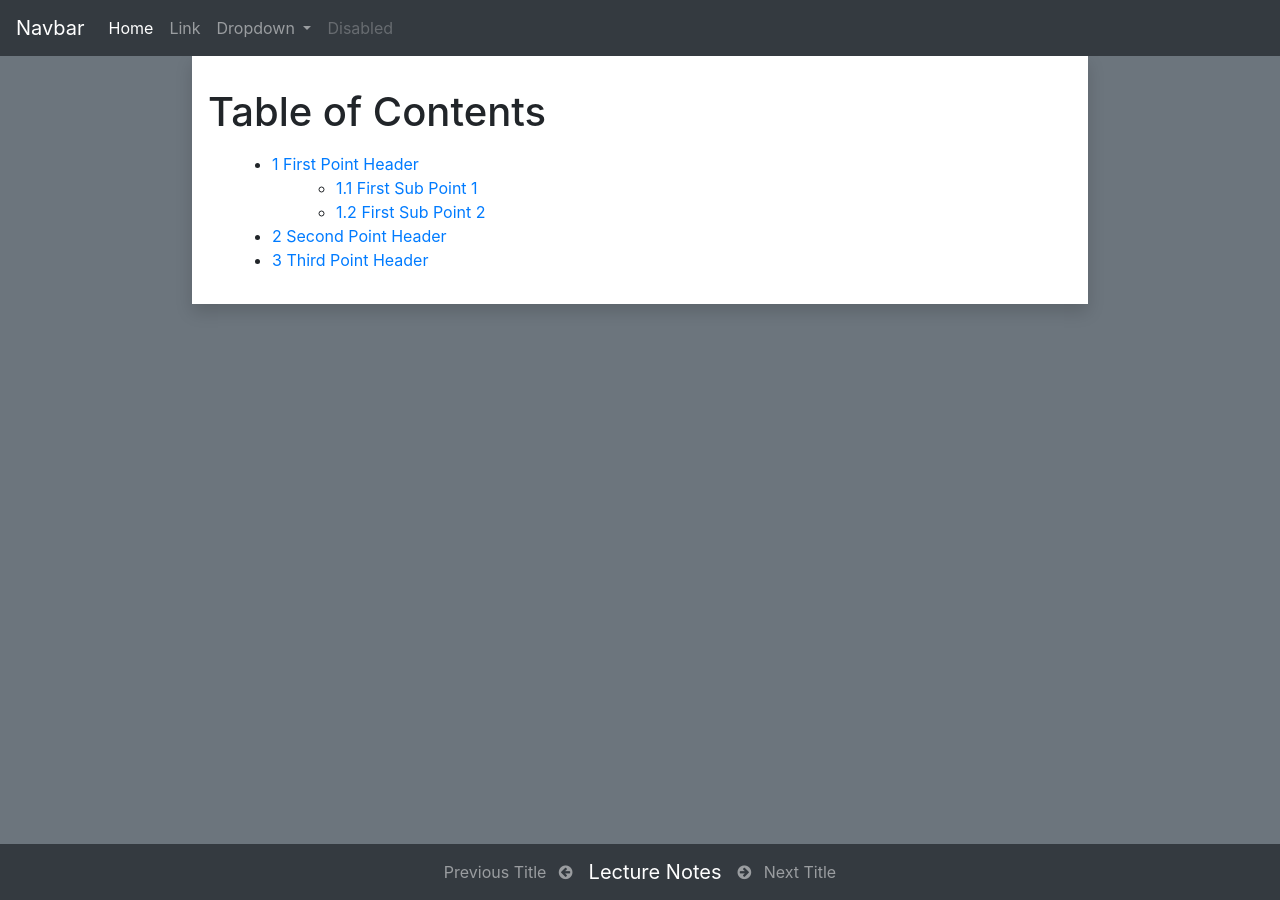
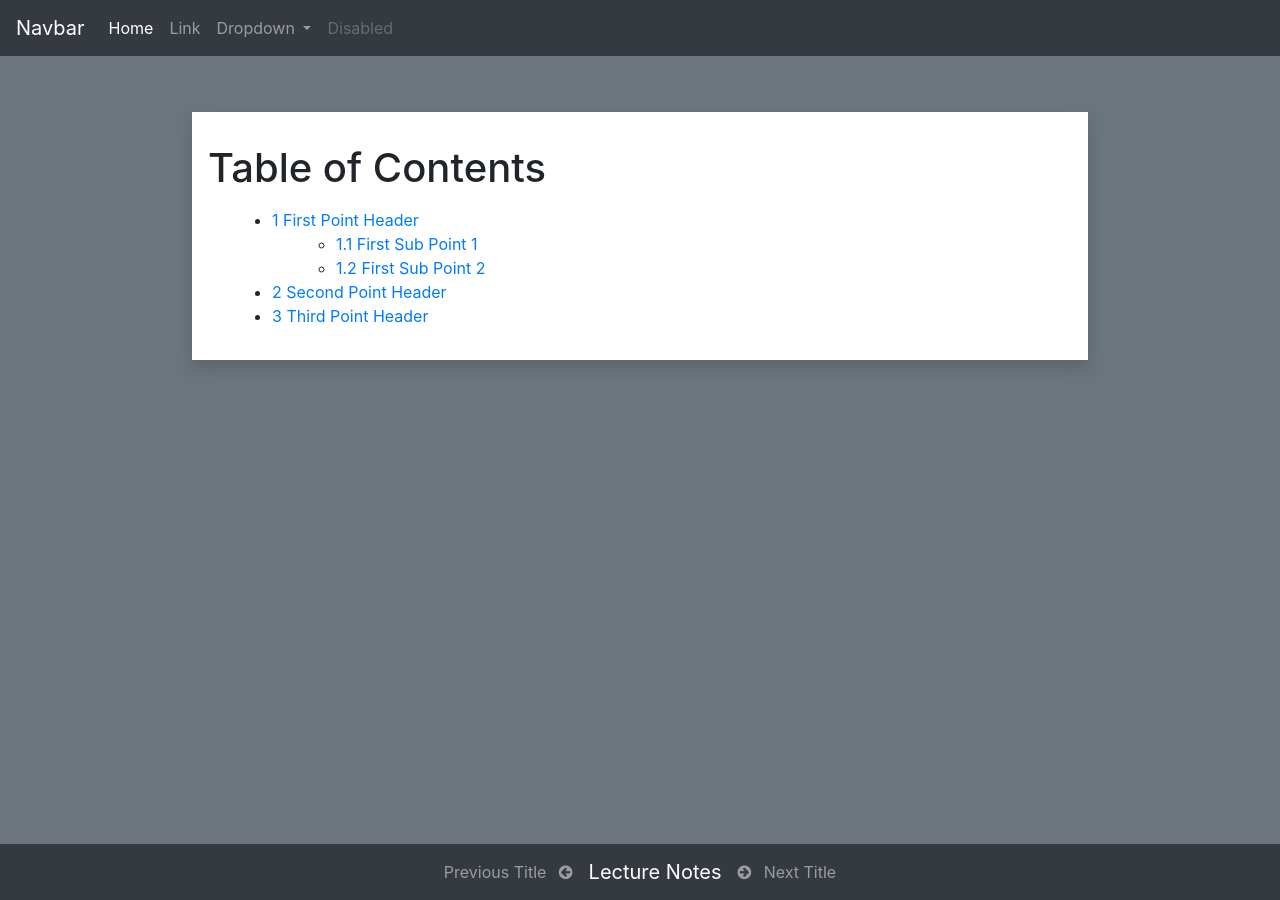
Before and after one commit to webifier/build, a Jekyll site: the page built from index.html, in a window 1280 px wide. Built offline with Jekyll 4.4.1, drawn with Linux system fonts in a browser that asks for light colours; nearby versions of some CDN libraries; library files that are not in the unit come from our copies.

Commit message:
add paddings

```diff
--- a/_layouts/notebook.html
+++ b/_layouts/notebook.html
@@ -13,8 +13,11 @@
     <style>
         body {
             zoom: 160%;
-            padding-top: 35px;
-            padding-bottom: 35px;
+        }
+
+        .app-content {
+            padding-top: 70px;
+            padding-bottom: 70px;
         }
 
         .container {
@@ -56,8 +59,10 @@
 <body class="bg-secondary">
     {% include header.html %}
 
-    <div class="container bg-white shadow p-2" id="main-container">
-        {% include {{ page.notebook }} %}
+    <div class="app-content">
+        <div class="container bg-white shadow p-2" id="main-container">
+            {% include {{ page.notebook }} %}
+        </div>
     </div>
 
     {% include footer.html title=page.title %}
```
